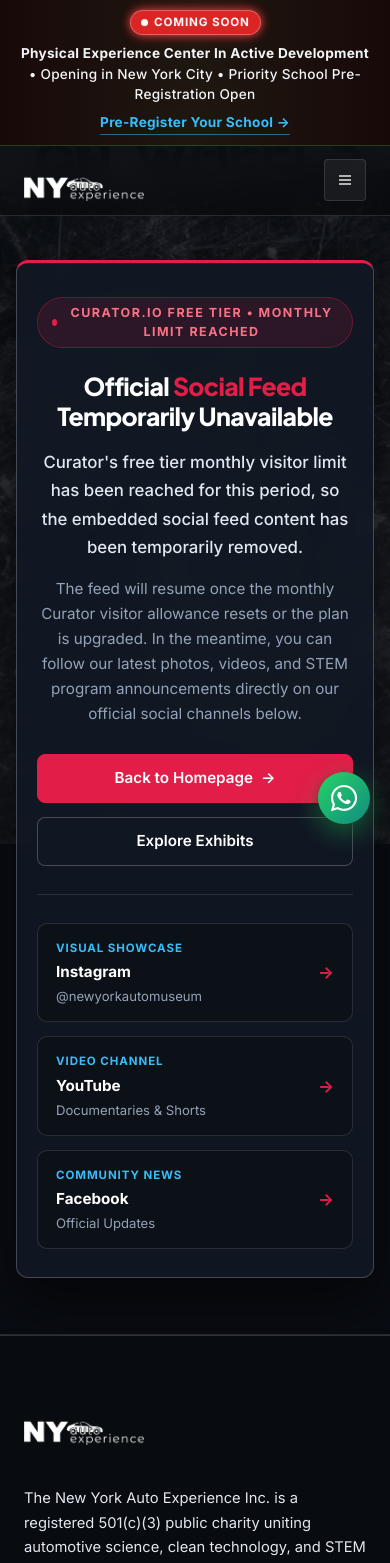
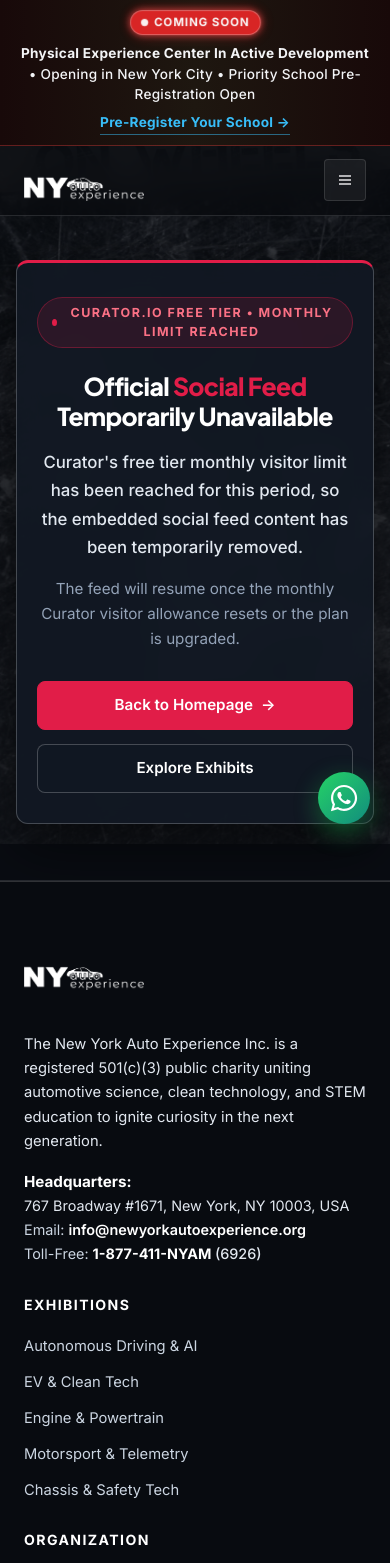
Before and after one commit to itsemranraj-ai/newyorkautoexperience-nextjs, a Next.js app: page /social-feed in a window 390 px wide. Shown: the top 1563 px of the page. Built offline with nearby package versions, Linux system fonts and the light colour scheme.

Commit message:
fix(social-feed & nav): remove social channel cards from notice and adjust header badge breakpoint

```diff
--- a/src/app/globals.css
+++ b/src/app/globals.css
@@ -326,7 +326,7 @@ button, input, select, textarea {
   white-space: nowrap;
 }
 
-@media (max-width: 1320px) {
+@media (max-width: 1380px) {
   .site-header .brand-badge {
     display: none;
   }
@@ -1891,51 +1891,16 @@ button.hero-visual-badge:hover {
 
 .social-notice-card {
   width: 100%;
-  max-width: 860px;
+  max-width: 780px;
   background-color: var(--color-bg-card);
   backdrop-filter: blur(14px);
   -webkit-backdrop-filter: blur(14px);
   border: 1px solid var(--color-border-bright);
   border-top: 3px solid var(--color-primary);
   border-radius: var(--radius-lg);
-  padding: 48px 42px 42px;
+  padding: 48px 42px 44px;
   text-align: center;
   box-shadow: 0 24px 56px rgba(0, 0, 0, 0.55);
-}
-
-.social-notice-channels {
-  display: grid;
-  grid-template-columns: repeat(3, minmax(0, 1fr));
-  gap: 14px;
-  text-align: left;
-  margin-top: 28px;
-  padding-top: 28px;
-  border-top: 1px solid var(--color-border);
-}
-
-.social-notice-channel-card {
-  display: flex;
-  align-items: center;
-  justify-content: space-between;
-  gap: 10px;
-  padding: 16px 18px;
-  border-radius: 10px;
-  background-color: rgba(11, 14, 20, 0.65);
-  border: 1px solid var(--color-border);
-  text-decoration: none;
-  transition: background-color var(--transition-fast), border-color var(--transition-fast), transform var(--transition-fast);
-}
-
-.social-notice-channel-card:hover {
-  background-color: var(--color-bg-card-hover);
-  border-color: rgba(225, 29, 72, 0.55);
-  transform: translateY(-2px);
-}
-
-@media (max-width: 768px) {
-  .social-notice-channels {
-    grid-template-columns: 1fr;
-  }
 }
 
 @media (max-width: 640px) {
@@ -1945,6 +1910,6 @@ button.hero-visual-badge:hover {
   }
 
   .social-notice-card {
-    padding: 34px 20px 28px;
-  }
-}
+    padding: 34px 20px 30px;
+  }
+}
--- a/src/components/SocialFeedClient.tsx
+++ b/src/components/SocialFeedClient.tsx
@@ -1,26 +1,5 @@
 import React from 'react';
 import Link from 'next/link';
-
-const SOCIAL_CHANNELS = [
-  {
-    name: 'Instagram',
-    eyebrow: 'Visual Showcase',
-    hint: '@newyorkautomuseum',
-    href: 'https://www.instagram.com/newyorkautomuseum/',
-  },
-  {
-    name: 'YouTube',
-    eyebrow: 'Video Channel',
-    hint: 'Documentaries & Shorts',
-    href: 'https://www.youtube.com/@newyorkautomuseumexp',
-  },
-  {
-    name: 'Facebook',
-    eyebrow: 'Community News',
-    hint: 'Official Updates',
-    href: 'https://www.facebook.com/profile.php?id=61585348961563',
-  },
-];
 
 export default function SocialFeedClient() {
   return (
@@ -54,16 +33,15 @@ export default function SocialFeedClient() {
             fontSize: '0.95rem',
             lineHeight: 1.65,
             color: 'var(--color-text-muted)',
-            maxWidth: '600px',
-            margin: '0 auto 28px',
+            maxWidth: '580px',
+            margin: '0 auto 30px',
           }}
         >
           The feed will resume once the monthly Curator visitor allowance resets or the plan is
-          upgraded. In the meantime, you can follow our latest photos, videos, and STEM program
-          announcements directly on our official social channels below.
+          upgraded.
         </p>
 
-        <div className="not-found-actions" style={{ marginBottom: '8px' }}>
+        <div className="not-found-actions" style={{ marginBottom: 0 }}>
           <Link href="/" className="btn btn-primary">
             <span>Back to Homepage</span>
             <span aria-hidden="true">&rarr;</span>
@@ -72,39 +50,6 @@ export default function SocialFeedClient() {
             Explore Exhibits
           </Link>
         </div>
-
-        <div className="social-notice-channels">
-          {SOCIAL_CHANNELS.map((channel) => (
-            <a
-              key={channel.name}
-              href={channel.href}
-              target="_blank"
-              rel="noopener noreferrer"
-              className="social-notice-channel-card"
-            >
-              <div>
-                <span
-                  style={{
-                    display: 'block',
-                    fontSize: '0.72rem',
-                    fontWeight: 700,
-                    textTransform: 'uppercase',
-                    letterSpacing: '0.08em',
-                    color: '#38BDF8',
-                    marginBottom: '4px',
-                  }}
-                >
-                  {channel.eyebrow}
-                </span>
-                <span className="not-found-link-title">{channel.name}</span>
-                <span className="not-found-link-desc">{channel.hint}</span>
-              </div>
-              <span className="not-found-link-arrow" aria-hidden="true">
-                &rarr;
-              </span>
-            </a>
-          ))}
-        </div>
       </div>
     </section>
   );
```
